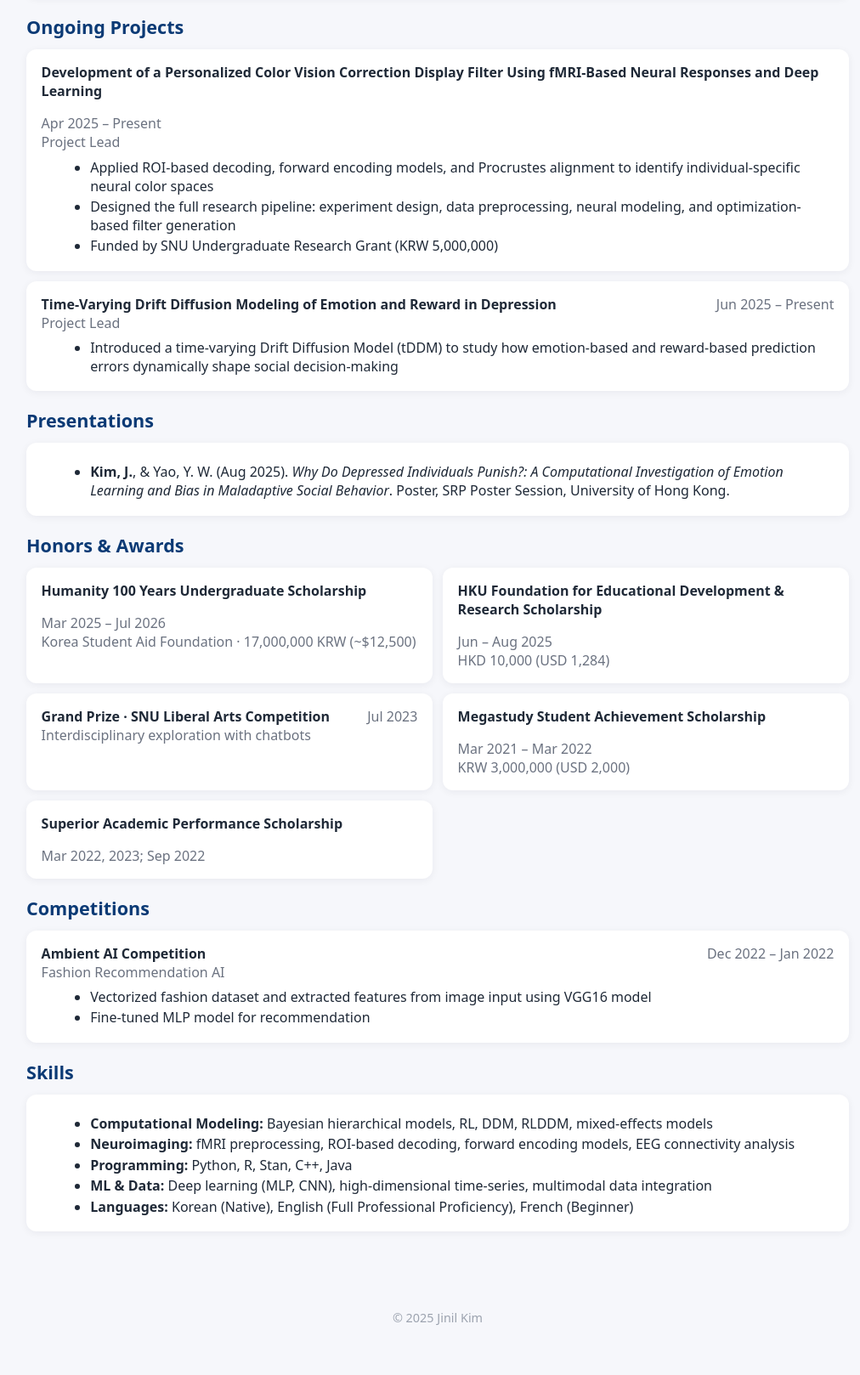
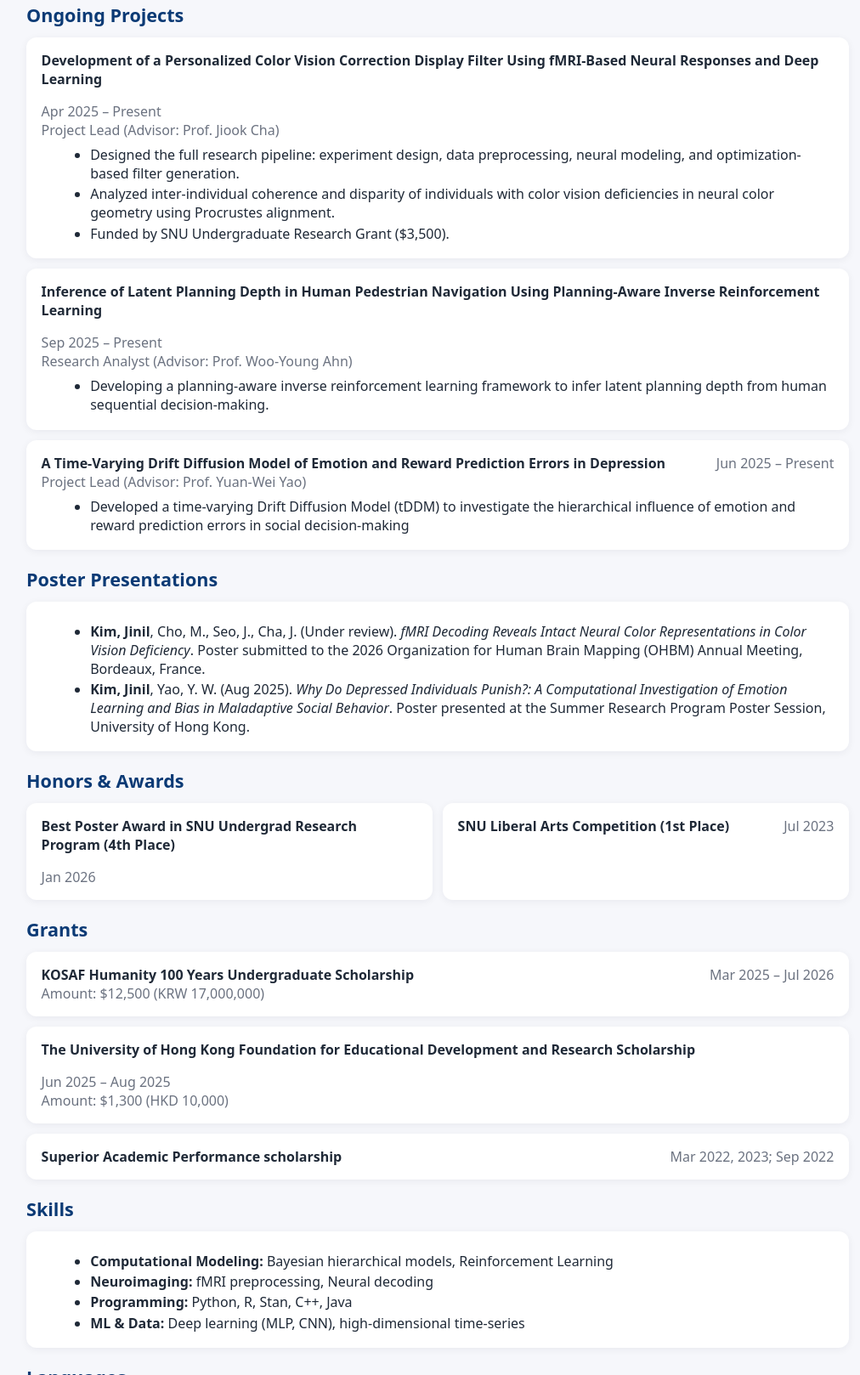
Before and after one commit to haba6030/haba6030.github.io, a plain HTML site: page index.html in a window 1280 px wide. Shown: the part 1182-2800 px from the top of the page at 85% size, without its empty margins (125-1137 px from the left). Before the commit the page ends 2766 px from the top, so only its background shows below. Drawn offline with Linux system fonts and the light colour scheme.

Commit message:
updated homepage

```diff
--- a/index.html
+++ b/index.html
@@ -50,7 +50,7 @@
         <span class="pill"><a href="mailto:haba6030@snu.ac.kr">haba6030@snu.ac.kr</a></span>
         <span class="pill"><a href="https://linkedin.com/in/jinilkimpotato" target="_blank" rel="noopener">LinkedIn</a></span>
         <span class="pill"><a href="https://github.com/haba6030" target="_blank" rel="noopener">GitHub</a></span>
-        <span class="pill"><a href="CV/main.pdf" target="_blank" rel="noopener">Download CV (PDF)</a></span>
+        <span class="pill"><a href="cv/main.pdf" target="_blank" rel="noopener">Download CV (PDF)</a></span>
       </div>
     </div>
   </header>
@@ -60,7 +60,10 @@
     <section>
       <h2>Research Interest</h2>
       <div class="card">
-        <p><strong>Clarifying causal factors of individual difference via Neuro-Decoding and Computational Modeling</strong></p>
+        <ul class="bullets">
+          <li>Clarifying causal factors of individual differences via computational modeling of brain-behavior dynamics</li>
+          <li>Translational neuromodeling for diagnosis, intervention, and brain-inspired computing</li>
+        </ul>
       </div>
     </section>
 
@@ -71,11 +74,12 @@
         <div class="card">
           <div class="row">
             <div><span class="title">Seoul National University</span> · Seoul, South Korea</div>
-            <div class="subtle">Mar 2021 – <span title="Expected Graduation">Feb 2027 (expected)</span></div>
+            <div class="subtle">Mar 2021 – <span title="Expected Graduation">Exp. Feb 2027</span></div>
           </div>
-          <div class="kv"><span class="k">Degrees:</span><span>B.A. Linguistics & Psychology; B.S. Computer Science</span></div>
+          <div class="kv"><span class="k">Degrees:</span><span>B.A. Linguistics · B.A. Psychology · B.S. Computer Science</span></div>
           <div class="kv"><span class="k">GPA:</span><span>4.18 / 4.3 (3.96 / 4.0)</span></div>
-          <div class="kv"><span class="k">Major (4.0):</span><span>Ling./Psych.: 4.00, CS: 3.82</span></div>
+          <div class="kv"><span class="k">Major GPA (4.0):</span><span>Ling./Psych.: 4.00, CS: 3.82</span></div>
+          <div class="subtle" style="margin-top:0.5rem">* Mandatory military service, Jul 2023 – Jan 2025</div>
         </div>
         <div class="card">
           <div class="row">
@@ -93,25 +97,24 @@
       <div class="grid">
         <div class="card">
           <div class="row">
-            <div><span class="title">MIND Lab (Mental health, Internet, Neuroscience & Decision-making)</span> · University of Hong Kong</div>
+            <div><span class="title">Mental health, Internet, Neuroscience & Decision-making Lab</span> · University of Hong Kong</div>
             <div class="subtle">Jun 2025 – Aug 2025</div>
           </div>
-          <div class="subtle">Undergraduate Researcher (Advisor: Prof. Yuan-Wei Yao)</div>
+          <div class="subtle">Visiting Researcher (Advisor: Prof. Yuan-Wei Yao)</div>
           <ul class="bullets">
-            <li>Developed and compared hierarchical Bayesian RL-DDM variants to model emotion and reward prediction errors in social decision-making</li>
-            <li>Introduced a time-varying Drift Diffusion Model (tDDM) to study how emotion-based and reward-based prediction errors dynamically shape social decision-making</li>
+            <li>Developed a time-varying Drift Diffusion Model (tDDM) to investigate the hierarchical influence of emotion and reward prediction errors in social decision-making</li>
           </ul>
         </div>
 
         <div class="card">
           <div class="row">
-            <div><span class="title">Computational Clinical Science Lab</span> · Seoul National University</div>
+            <div><span class="title">Computational Clinical Science Laboratory</span> · Seoul National University</div>
             <div class="subtle">Apr – Jun 2025; Sep 2025 –</div>
           </div>
-          <div class="subtle">Undergraduate Research Assistant (Advisor: Dr. Woo-Young Ahn)</div>
+          <div class="subtle">Undergraduate RA (Advisor: Prof. Woo-Young Ahn)</div>
           <ul class="bullets">
-            <li>Implemented RL-based behavioral models to dissociate stable trait parameters from dynamic state-dependent fluctuations</li>
-            <li>Contributed to a multimodal project integrating EEG, behavioral, and app-based digital phenotype data for mental health risk modeling</li>
+            <li>Developed an Adversarial Inverse Reinforcement Learning (AIRL) model with interpretable parameters to capture individual differences in decision policies.</li>
+            <li>Designed a hierarchical multimodal model integrating EEG, behavioral, and app-based digital phenotype data to predict alcohol craving.</li>
           </ul>
         </div>
       </div>
@@ -126,33 +129,45 @@
             <div class="title">Development of a Personalized Color Vision Correction Display Filter Using fMRI-Based Neural Responses and Deep Learning</div>
             <div class="subtle">Apr 2025 – Present</div>
           </div>
-          <div class="subtle">Project Lead</div>
+          <div class="subtle">Project Lead (Advisor: Prof. Jiook Cha)</div>
           <ul class="bullets">
-            <li>Applied ROI-based decoding, forward encoding models, and Procrustes alignment to identify individual-specific neural color spaces</li>
-            <li>Designed the full research pipeline: experiment design, data preprocessing, neural modeling, and optimization-based filter generation</li>
-            <li>Funded by SNU Undergraduate Research Grant (KRW 5,000,000)</li>
+            <li>Designed the full research pipeline: experiment design, data preprocessing, neural modeling, and optimization-based filter generation.</li>
+            <li>Analyzed inter-individual coherence and disparity of individuals with color vision deficiencies in neural color geometry using Procrustes alignment.</li>
+            <li>Funded by SNU Undergraduate Research Grant ($3,500).</li>
           </ul>
         </div>
 
         <div class="card">
           <div class="row">
-            <div class="title">Time-Varying Drift Diffusion Modeling of Emotion and Reward in Depression</div>
+            <div class="title">Inference of Latent Planning Depth in Human Pedestrian Navigation Using Planning-Aware Inverse Reinforcement Learning</div>
+            <div class="subtle">Sep 2025 – Present</div>
+          </div>
+          <div class="subtle">Research Analyst (Advisor: Prof. Woo-Young Ahn)</div>
+          <ul class="bullets">
+            <li>Developing a planning-aware inverse reinforcement learning framework to infer latent planning depth from human sequential decision-making.</li>
+          </ul>
+        </div>
+
+        <div class="card">
+          <div class="row">
+            <div class="title">A Time-Varying Drift Diffusion Model of Emotion and Reward Prediction Errors in Depression</div>
             <div class="subtle">Jun 2025 – Present</div>
           </div>
-          <div class="subtle">Project Lead</div>
+          <div class="subtle">Project Lead (Advisor: Prof. Yuan-Wei Yao)</div>
           <ul class="bullets">
-            <li>Introduced a time-varying Drift Diffusion Model (tDDM) to study how emotion-based and reward-based prediction errors dynamically shape social decision-making</li>
+            <li>Developed a time-varying Drift Diffusion Model (tDDM) to investigate the hierarchical influence of emotion and reward prediction errors in social decision-making</li>
           </ul>
         </div>
       </div>
     </section>
 
-    <!-- Poster / Presentations -->
+    <!-- Poster Presentations -->
     <section>
-      <h2>Presentations</h2>
+      <h2>Poster Presentations</h2>
       <div class="card">
         <ul class="bullets">
-          <li><strong>Kim, J.</strong>, &amp; Yao, Y. W. (Aug 2025). <em>Why Do Depressed Individuals Punish?: A Computational Investigation of Emotion Learning and Bias in Maladaptive Social Behavior</em>. Poster, SRP Poster Session, University of Hong Kong.</li>
+          <li><strong>Kim, Jinil</strong>, Cho, M., Seo, J., Cha, J. (Under review). <em>fMRI Decoding Reveals Intact Neural Color Representations in Color Vision Deficiency</em>. Poster submitted to the 2026 Organization for Human Brain Mapping (OHBM) Annual Meeting, Bordeaux, France.</li>
+          <li><strong>Kim, Jinil</strong>, Yao, Y. W. (Aug 2025). <em>Why Do Depressed Individuals Punish?: A Computational Investigation of Emotion Learning and Bias in Maladaptive Social Behavior</em>. Poster presented at the Summer Research Program Poster Session, University of Hong Kong.</li>
         </ul>
       </div>
     </section>
@@ -162,38 +177,28 @@
       <h2>Honors & Awards</h2>
       <div class="grid grid-2">
         <div class="card">
-          <div class="row"><div class="title">Humanity 100 Years Undergraduate Scholarship</div><div class="subtle">Mar 2025 – Jul 2026</div></div>
-          <div class="subtle">Korea Student Aid Foundation · 17,000,000 KRW (~$12,500)</div>
+          <div class="row"><div class="title">Best Poster Award in SNU Undergrad Research Program (4th Place)</div><div class="subtle">Jan 2026</div></div>
         </div>
         <div class="card">
-          <div class="row"><div class="title">HKU Foundation for Educational Development & Research Scholarship</div><div class="subtle">Jun – Aug 2025</div></div>
-          <div class="subtle">HKD 10,000 (USD 1,284)</div>
-        </div>
-        <div class="card">
-          <div class="row"><div class="title">Grand Prize · SNU Liberal Arts Competition</div><div class="subtle">Jul 2023</div></div>
-          <div class="subtle">Interdisciplinary exploration with chatbots</div>
-        </div>
-        <div class="card">
-          <div class="row"><div class="title">Megastudy Student Achievement Scholarship</div><div class="subtle">Mar 2021 – Mar 2022</div></div>
-          <div class="subtle">KRW 3,000,000 (USD 2,000)</div>
-        </div>
-        <div class="card">
-          <div class="row"><div class="title">Superior Academic Performance Scholarship</div><div class="subtle">Mar 2022, 2023; Sep 2022</div></div>
+          <div class="row"><div class="title">SNU Liberal Arts Competition (1st Place)</div><div class="subtle">Jul 2023</div></div>
         </div>
       </div>
     </section>
 
-    <!-- Competitions -->
+    <!-- Grants -->
     <section>
-      <h2>Competitions</h2>
+      <h2>Grants</h2>
       <div class="grid">
         <div class="card">
-          <div class="row"><div class="title">Ambient AI Competition</div><div class="subtle">Dec 2022 – Jan 2022</div></div>
-          <div class="subtle">Fashion Recommendation AI</div>
-          <ul class="bullets">
-            <li>Vectorized fashion dataset and extracted features from image input using VGG16 model</li>
-            <li>Fine-tuned MLP model for recommendation</li>
-          </ul>
+          <div class="row"><div class="title">KOSAF Humanity 100 Years Undergraduate Scholarship</div><div class="subtle">Mar 2025 – Jul 2026</div></div>
+          <div class="subtle">Amount: $12,500 (KRW 17,000,000)</div>
+        </div>
+        <div class="card">
+          <div class="row"><div class="title">The University of Hong Kong Foundation for Educational Development and Research Scholarship</div><div class="subtle">Jun 2025 – Aug 2025</div></div>
+          <div class="subtle">Amount: $1,300 (HKD 10,000)</div>
+        </div>
+        <div class="card">
+          <div class="row"><div class="title">Superior Academic Performance scholarship</div><div class="subtle">Mar 2022, 2023; Sep 2022</div></div>
         </div>
       </div>
     </section>
@@ -203,12 +208,19 @@
       <h2>Skills</h2>
       <div class="card">
         <ul class="bullets">
-          <li><strong>Computational Modeling:</strong> Bayesian hierarchical models, RL, DDM, RLDDM, mixed-effects models</li>
-          <li><strong>Neuroimaging:</strong> fMRI preprocessing, ROI-based decoding, forward encoding models, EEG connectivity analysis</li>
+          <li><strong>Computational Modeling:</strong> Bayesian hierarchical models, Reinforcement Learning</li>
+          <li><strong>Neuroimaging:</strong> fMRI preprocessing, Neural decoding</li>
           <li><strong>Programming:</strong> Python, R, Stan, C++, Java</li>
-          <li><strong>ML & Data:</strong> Deep learning (MLP, CNN), high-dimensional time-series, multimodal data integration</li>
-          <li><strong>Languages:</strong> Korean (Native), English (Full Professional Proficiency), French (Beginner)</li>
+          <li><strong>ML & Data:</strong> Deep learning (MLP, CNN), high-dimensional time-series</li>
         </ul>
+      </div>
+    </section>
+
+    <!-- Languages -->
+    <section>
+      <h2>Languages</h2>
+      <div class="card">
+        <p>Korean (Native), English (Full Professional Proficiency), French (Beginner)</p>
       </div>
     </section>
   </main>
```
